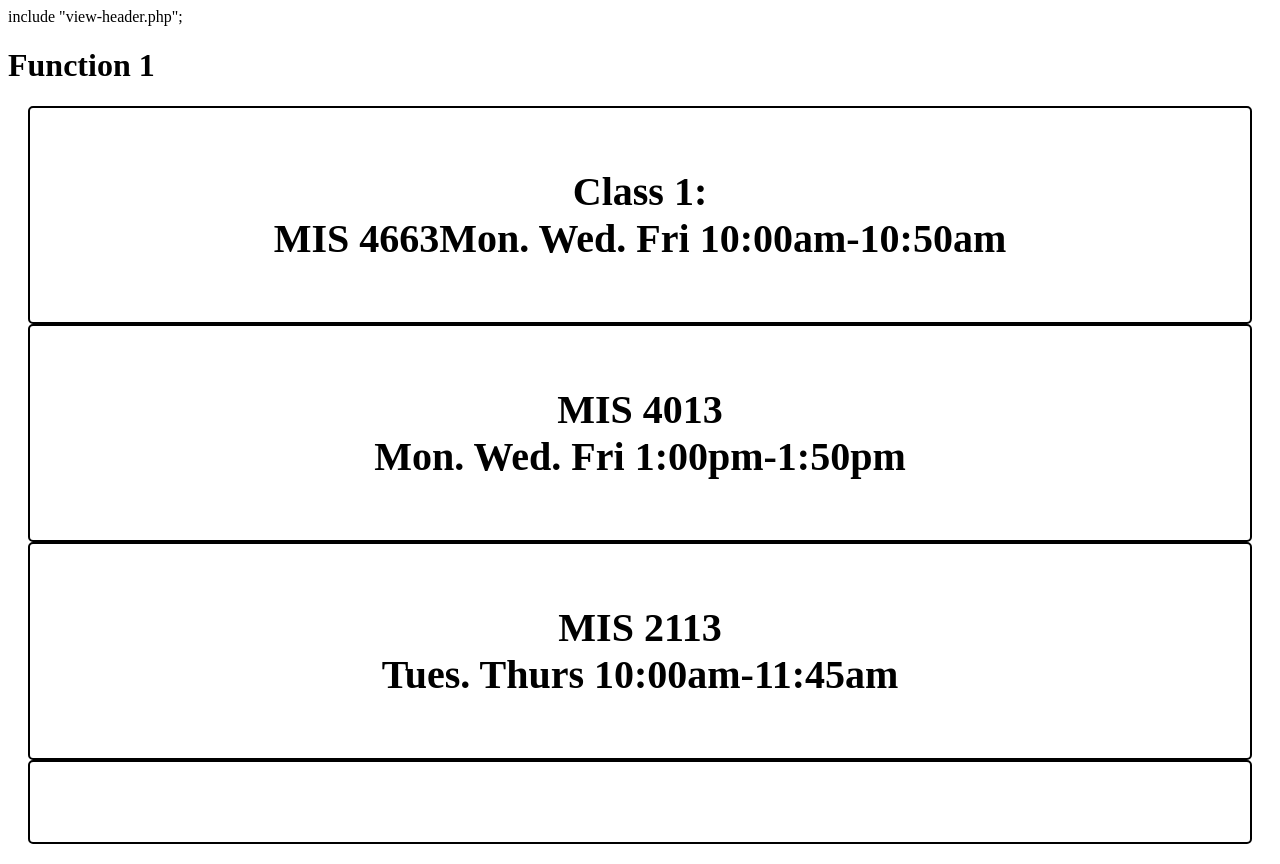
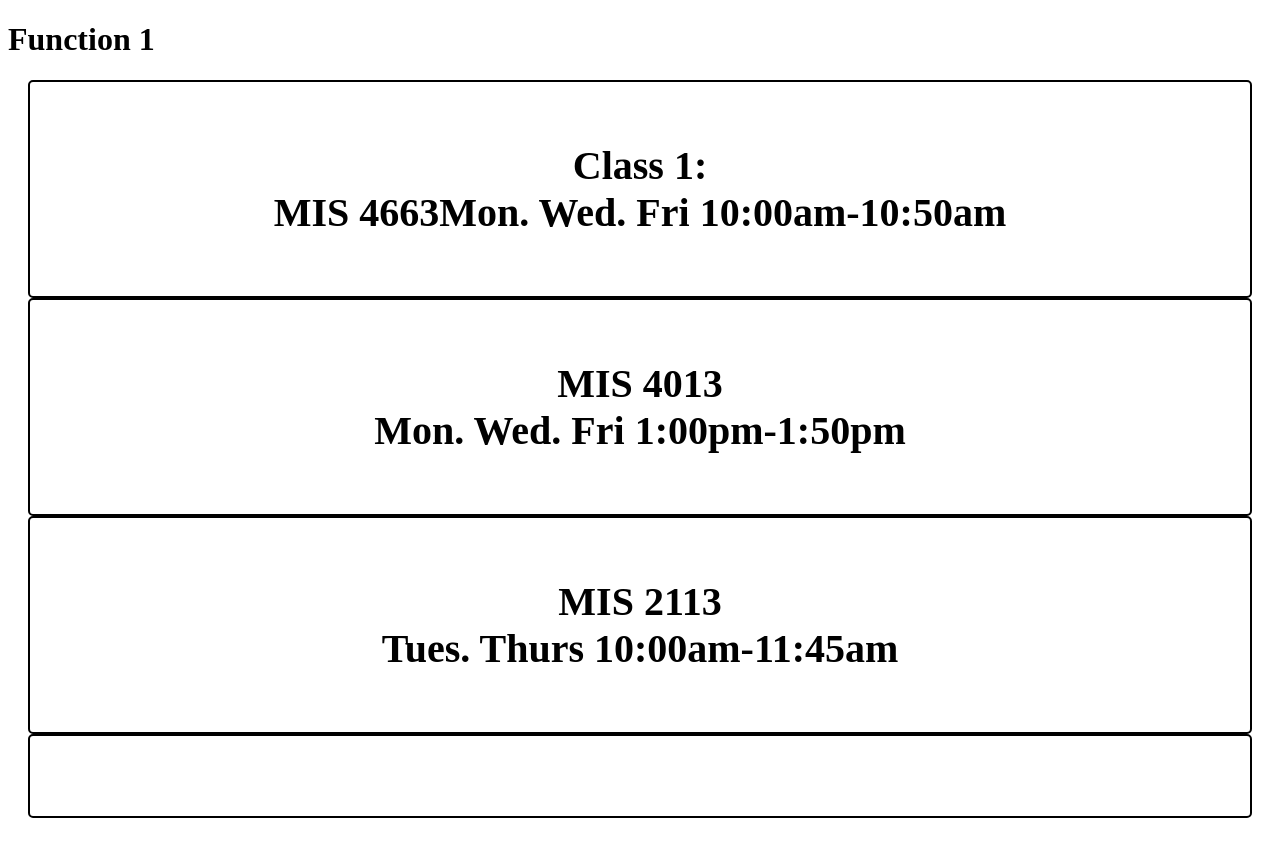
Before and after one commit to bellagordon/MIS4013HW5, a PHP site: page /func2.php in a window 1280 px wide. After the commit the page ends 818 px from the top, so only its background shows below. Run offline with PHP 8.4, Linux system fonts and the light colour scheme.

Commit message:
Update func2.php

```diff
--- a/func2.php
+++ b/func2.php
@@ -1,7 +1,6 @@
 <!DOCTYPE html>
 <html lang="en">
 <head>
-    include "view-header.php";
     <title>Function 1</title>
      <style>
         /* Basic styling for the container and text alignment */
```
